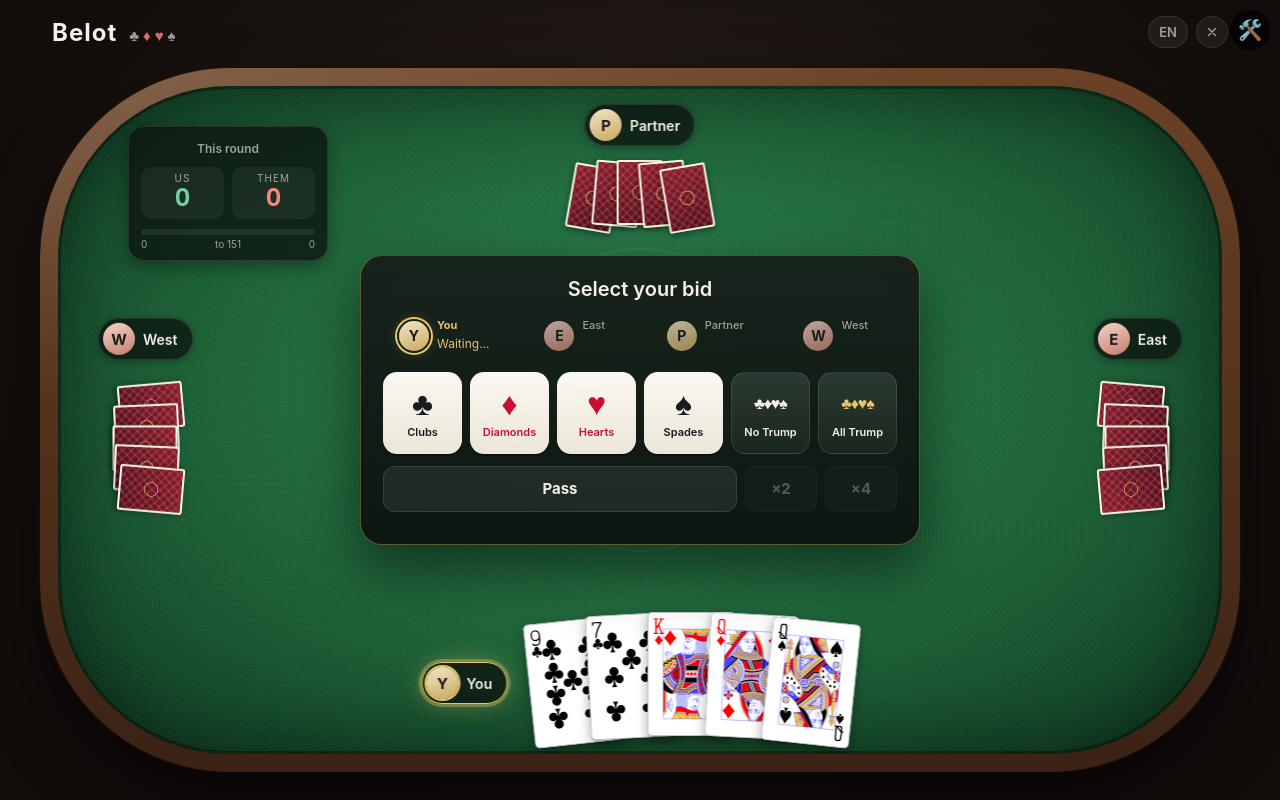
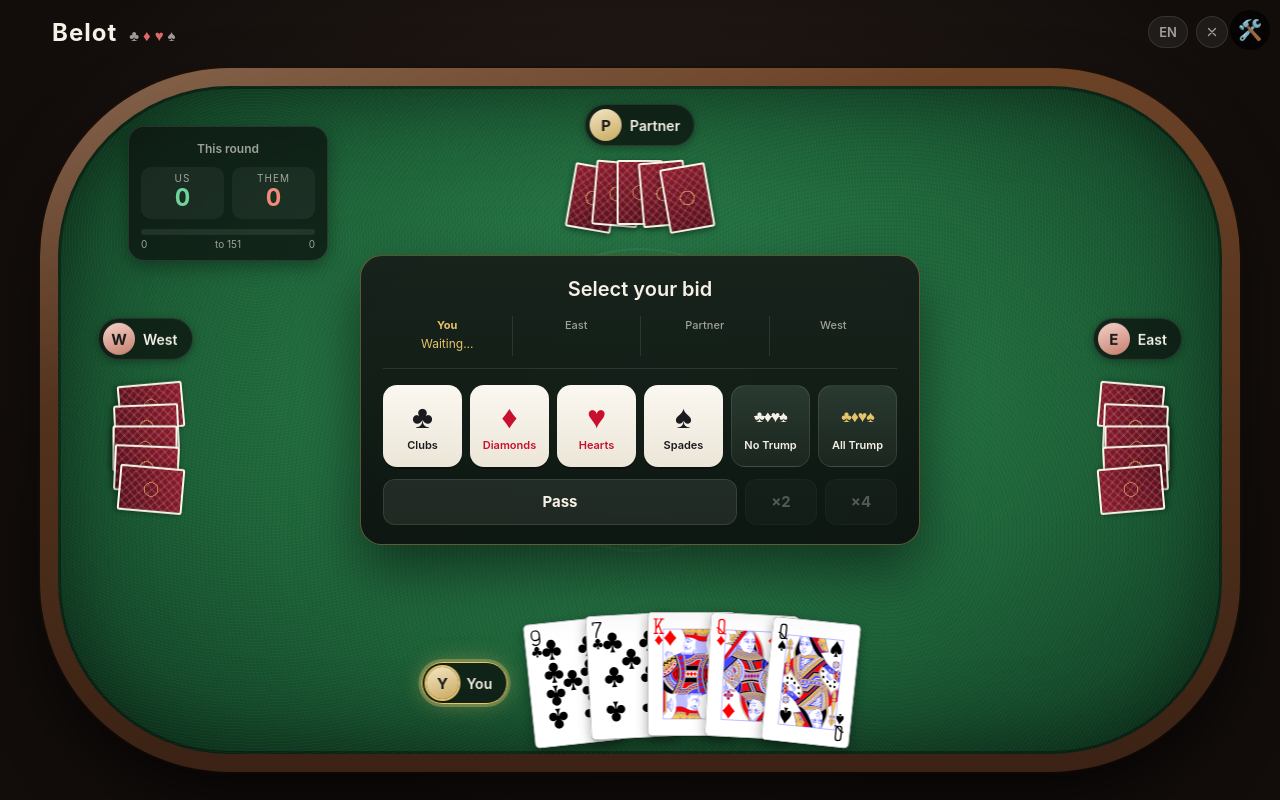
Before and after one commit to konstantini1980/belot-react, a React (Vite) app: page / in a window 1280 px wide. Both pictures are taken after a click on the button "Start game". Built offline with nearby package versions, Linux system fonts and the light colour scheme.

Commit message:
Revert "Bid status: seat avatars instead of divider lines"
This reverts commit 28329fde9401fe17aa32ae58795f87058d396be6.

```diff
--- a/src/components/BiddingPanel.css
+++ b/src/components/BiddingPanel.css
@@ -31,66 +31,35 @@
   text-align: center;
 }
 
-/* Bids so far: each player's seat avatar with their name and bid beside it.
-   No boxes, so it doesn't look like the bid buttons below. */
+/* Bids so far: a flat status line per player, in turn order. No boxes, so it
+   doesn't look like the bid buttons below. */
 .bids-list {
   display: grid;
   grid-template-columns: repeat(4, 1fr);
-  gap: 8px;
+  gap: 0;
   margin-bottom: 16px;
+  padding-bottom: 12px;
+  border-bottom: 1px solid var(--panel-line);
   flex-shrink: 0;
 }
 
 .bid-item-row {
   display: flex;
+  flex-direction: column;
   align-items: center;
   justify-content: center;
-  gap: 8px;
+  gap: 2px;
   min-height: 40px;
-  min-width: 0;
+  padding: 2px 6px;
 }
 
-/* The same round avatar as at the table: gold for your team, rose for theirs */
-.bid-avatar {
-  width: 30px;
-  height: 30px;
-  border-radius: 50%;
-  display: flex;
-  align-items: center;
-  justify-content: center;
-  flex: none;
-  font-size: 14px;
-  font-weight: 700;
-  color: #1a1a1a;
-  background: linear-gradient(160deg, #f3e6c4, #c9a960);
-  opacity: 0.75;
-  transition: box-shadow 0.2s, opacity 0.2s;
+/* Thin dividers between players */
+.bid-item-row + .bid-item-row {
+  border-left: 1px solid var(--panel-line);
 }
 
-.bid-avatar.team-1 {
-  background: linear-gradient(160deg, #f5d2c8, #c67f6e);
-}
-
-.bid-player-status {
-  display: flex;
-  flex-direction: column;
-  align-items: flex-start;
-  gap: 1px;
-  min-width: 0;
-}
-
-/* The player whose turn it is to bid: a gold ring and a gold name */
-.bid-item-row.current .bid-avatar {
-  opacity: 1;
-  box-shadow: 0 0 0 2px var(--panel-solid), 0 0 0 4px var(--gold), 0 0 14px var(--gold-soft);
-}
-
+/* The player whose turn it is to bid: gold name */
 .bid-item-row.current .bid-player-name {
-  color: var(--gold);
-  font-weight: 700;
-}
-
-.bid-player-name {
   color: var(--gold);
   font-weight: 700;
 }
@@ -104,7 +73,7 @@
 .bid-right-side {
   display: flex;
   align-items: center;
-  justify-content: flex-start;
+  justify-content: center;
   flex-wrap: wrap;
   gap: 4px;
   min-height: 20px;
@@ -282,19 +251,13 @@
   }
 
   .bids-list {
-    gap: 4px;
     margin-bottom: 10px;
+    padding-bottom: 8px;
   }
 
   .bid-item-row {
-    gap: 6px;
     min-height: 34px;
-  }
-
-  .bid-avatar {
-    width: 26px;
-    height: 26px;
-    font-size: 12px;
+    padding: 2px 4px;
   }
 
   .bidding-grid {
--- a/src/components/BiddingPanel.jsx
+++ b/src/components/BiddingPanel.jsx
@@ -98,8 +98,6 @@ export default function BiddingPanel({
 
           return (
             <div key={idx} className={`bid-item-row ${isCurrentBidder ? 'current' : ''}`}>
-              <span className={`bid-avatar team-${playerId % 2}`}>{playerNames[playerId].charAt(0)}</span>
-              <div className="bid-player-status">
               <span className="bid-player-name">{playerNames[playerId]}</span>
               <div className="bid-right-side">
                 {playerBids.length > 0 ? (
@@ -134,7 +132,6 @@ export default function BiddingPanel({
                     {t('waiting')}
                   </span>
                 ) : null}
-                </div>
               </div>
             </div>
           );
```
Lines whose indentation alone changed are shown as unchanged.
